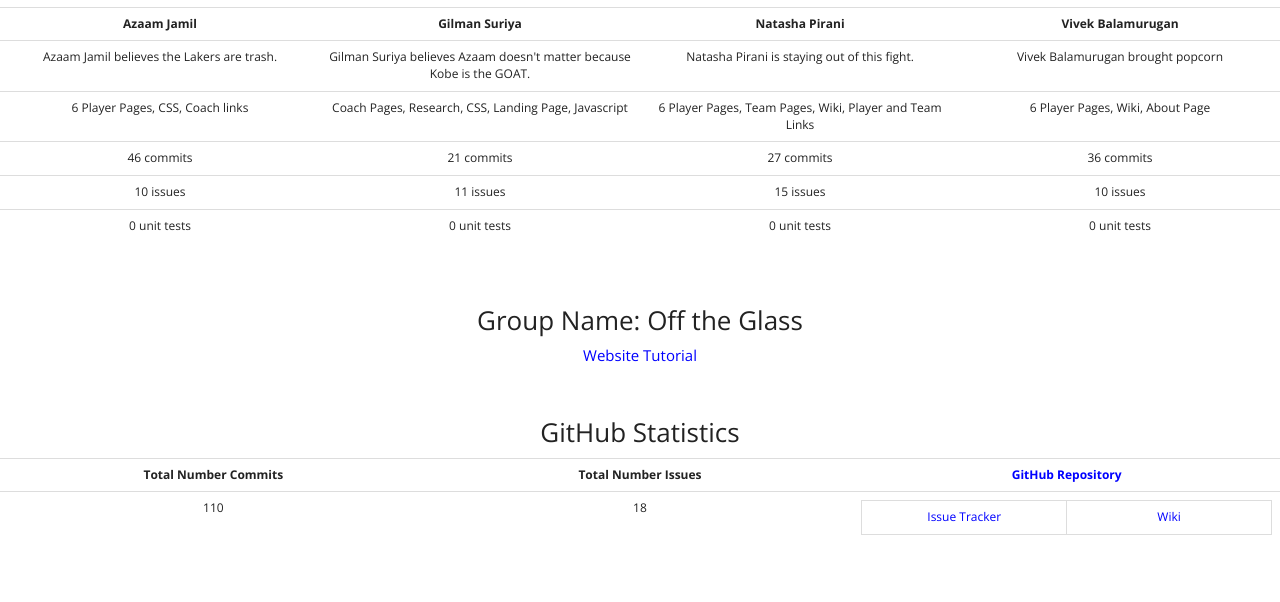
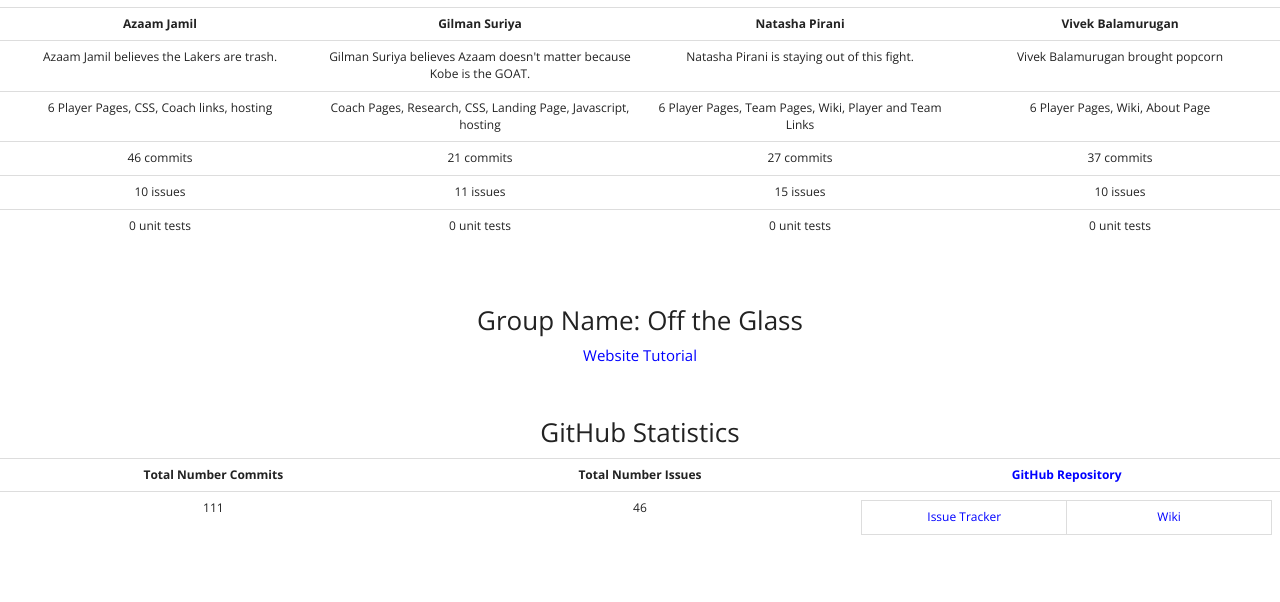
Before and after one commit to azaamjamil/azaamjamil.github.io, a Flask app: page /about in a window 1280 px wide. Shown: the part 423-1025 px from the top of the page. Run offline with Flask 2, Linux system fonts and the light colour scheme; some libraries are stand-ins or nearby versions.

Commit message:
updated number of issues

```diff
--- a/templates/about.html
+++ b/templates/about.html
@@ -52,8 +52,8 @@
 
 		</tr>
 		<tr>
-			<td class = "col-md-3">6 Player Pages, CSS, Coach links</td>
-			<td class = "col-md-3">Coach Pages, Research, CSS, Landing Page, Javascript</td>
+			<td class = "col-md-3">6 Player Pages, CSS, Coach links, hosting</td>
+			<td class = "col-md-3">Coach Pages, Research, CSS, Landing Page, Javascript, hosting</td>
 			<td class = "col-md-3">6 Player Pages, Team Pages, Wiki, Player and Team Links</td>
 			<td class = "col-md-3">6 Player Pages, Wiki, About Page</td>
 
@@ -62,7 +62,7 @@
 			<td class = "col-md-3">46 commits</td> <!-- add today's commits -->
 			<td class = "col-md-3">21 commits</td>
 			<td class = "col-md-3">27 commits</td>
-			<td class = "col-md-3">36 commits</td>
+			<td class = "col-md-3">37 commits</td>
 
 		</tr>
 		<tr>
@@ -96,8 +96,8 @@
 				<th><a href=https://github.com/azaamjamil/azaamjamil.github.io>GitHub Repository</a></th>
 			</tr>
 			<tr>
-				<td class = "col-md-3">110</td>
-				<td class = "col-md-3">18</td>
+				<td class = "col-md-3">111</td>
+				<td class = "col-md-3">46</td>
 				<td class = "col-md-3">
 					<table class="table table-bordered">
 						<tr>
```
